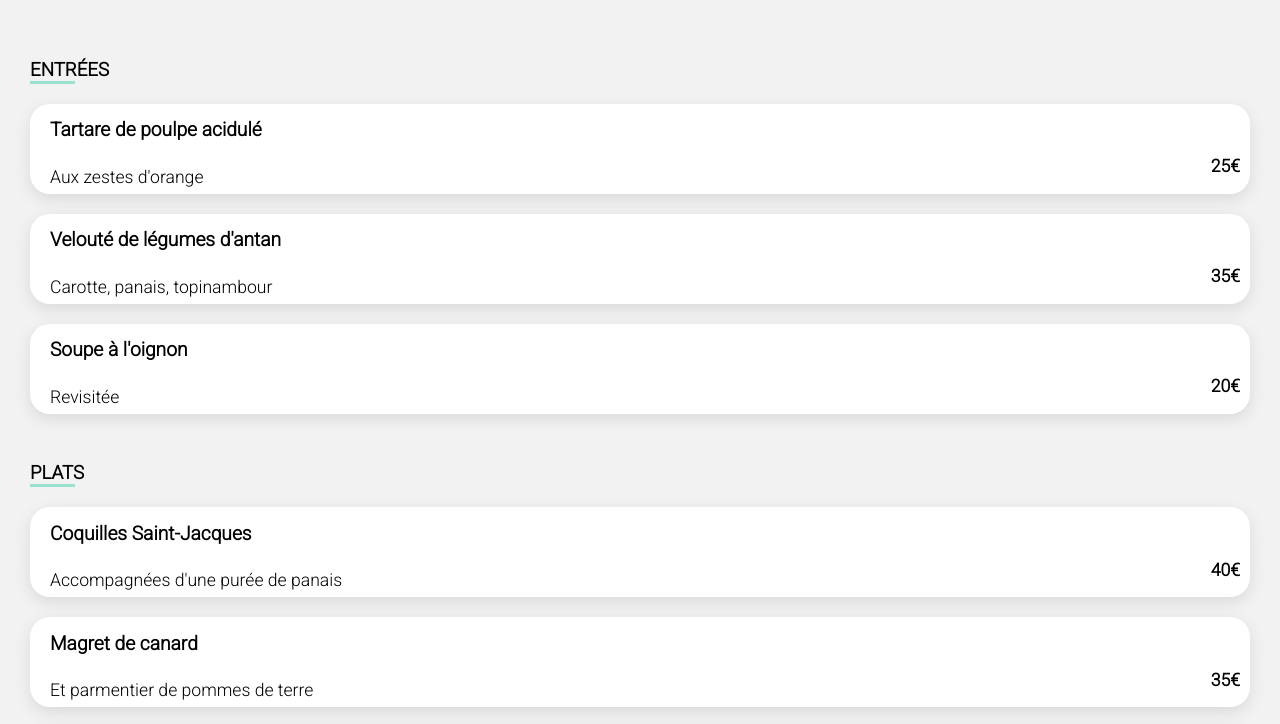
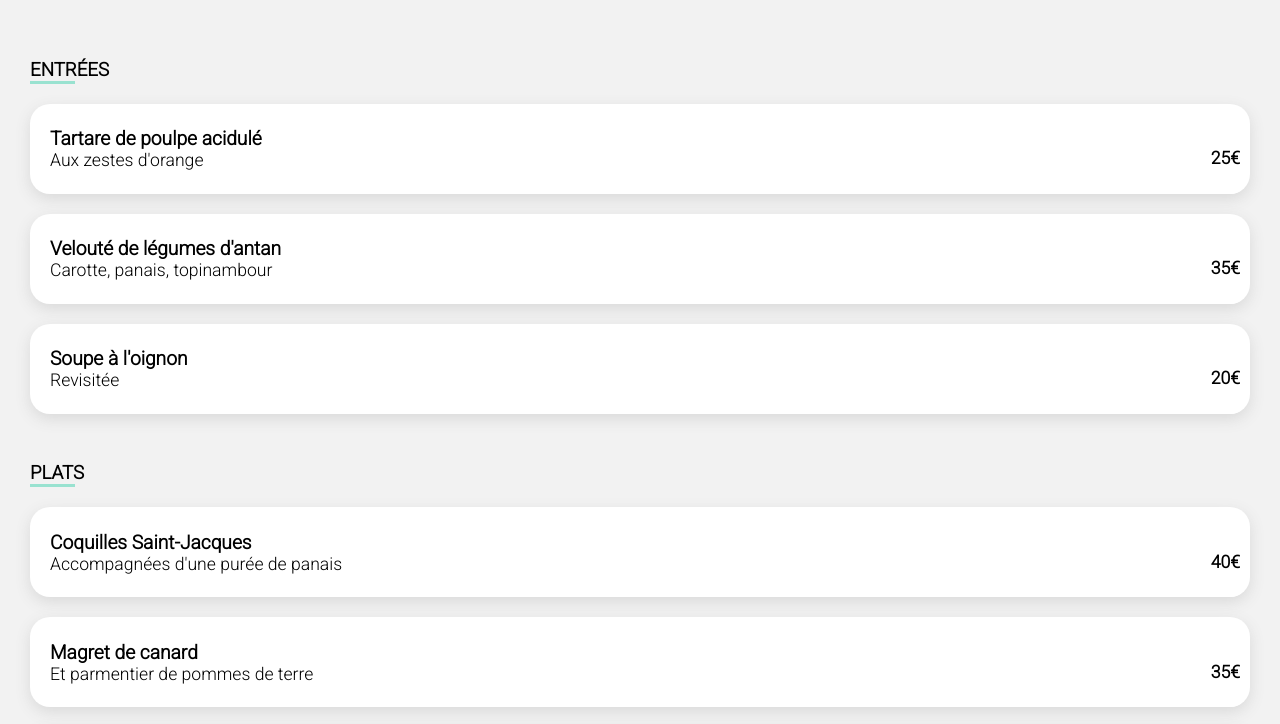
Before and after one commit to ArnaudDum/OhMyFood, a website: page alafrancaise.html in a window 1280 px wide. Shown: the part 597-1321 px from the top of the page. Drawn offline with Linux system fonts and the light colour scheme.

Commit message:
réglage des marges carte plat

```diff
--- a/sass/pages/_restaurants.scss
+++ b/sass/pages/_restaurants.scss
@@ -68,13 +68,21 @@ header {
                 }
             }
             .plat {
-                padding: 20px;
+                margin-left: 20px;
                 &__titre {
                     font-size: 1.2rem;
                     font-weight: bold;
+                    margin: 0;
+                    white-space: nowrap;
+                    overflow: hidden;
+                    text-overflow: ellipsis;
                 }
                 &__in {
                     font-size: 1.1rem;
+                    margin: 0;
+                    white-space: nowrap;
+                    overflow: hidden;
+                    text-overflow: ellipsis;
                 }
             }
             .anim {
@@ -83,9 +91,11 @@ header {
                 transform: translateX(70px);
                 transition: transform 300ms ease-out;
                 &__prix {
+                    height: 100%;
+                    background-color: #FFF;
                     font-size: 1.1rem;
                     font-weight: bold;
-                    transform: translateY(35px) translateX(-10px);
+                    transform: translateY(27px) translateX(-10px);
                 }
                 &__check {
                     height: 100%;
```
Also changed, not shown: accueil.html (+4 -4 lines), css/style.css, 1 other file.
